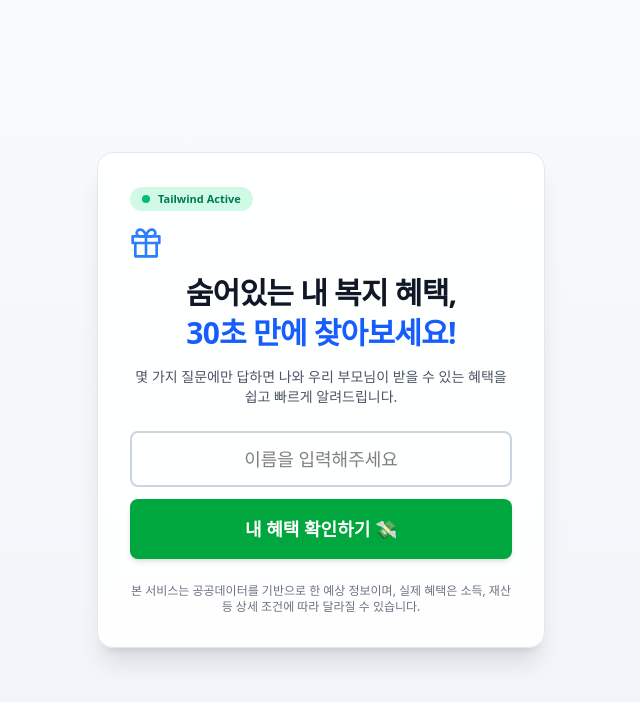
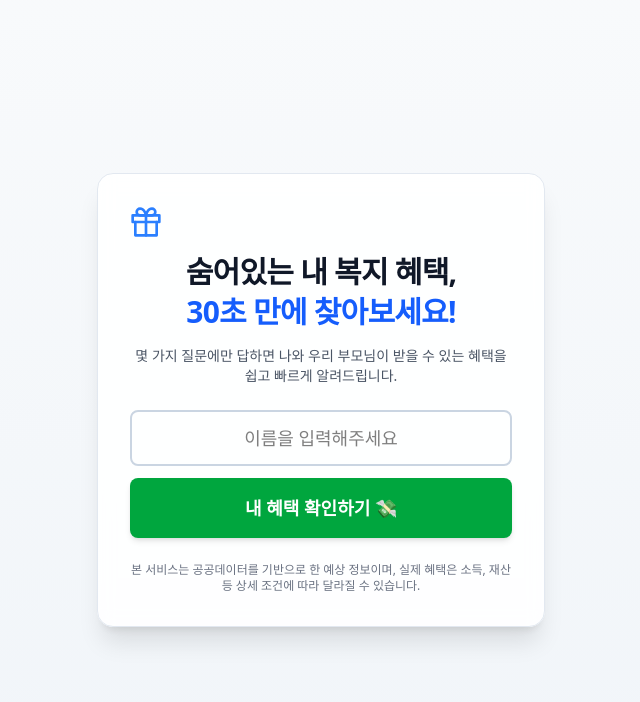
Before and after one commit to jeewoo0701/demoday, a React (Vite) app: page / in a window 1280 px wide. Shown: the top 702 px of the page, without its empty margins (319-959 px from the left). Built offline with nearby package versions, Linux system fonts and the light colour scheme.

Commit message:
refactor: Remove Tailwind Active check badge from App.jsx

```diff
--- a/src/App.jsx
+++ b/src/App.jsx
@@ -143,10 +143,7 @@ export default function App() {
     <div className="min-h-screen bg-gradient-to-b from-slate-50 to-slate-100 flex items-center py-8 px-4">
       <div className="w-full max-w-md mx-auto bg-white/90 backdrop-blur rounded-2xl shadow-xl border border-slate-200 p-6 md:p-8 transition-all">
 
-        {/* ✅ 이 뱃지가 보이면 Tailwind가 정상 작동 중입니다. 불필요하면 아래 한 줄을 삭제하세요. */}
-        <div className="mb-4 inline-flex items-center gap-2 rounded-full bg-emerald-100 px-3 py-1 text-emerald-700 text-[11px] font-semibold">
-          <span className="inline-block h-2 w-2 rounded-full bg-emerald-500"></span> Tailwind Active
-        </div>
+        {/* 기존의 Tailwind Active 뱃지 삭제됨 */}
 
         {step === 'intro' && (
           <IntroScreen name={name} setName={setName} onStart={handleStart} />
```
Lines whose indentation alone changed are shown as unchanged.
